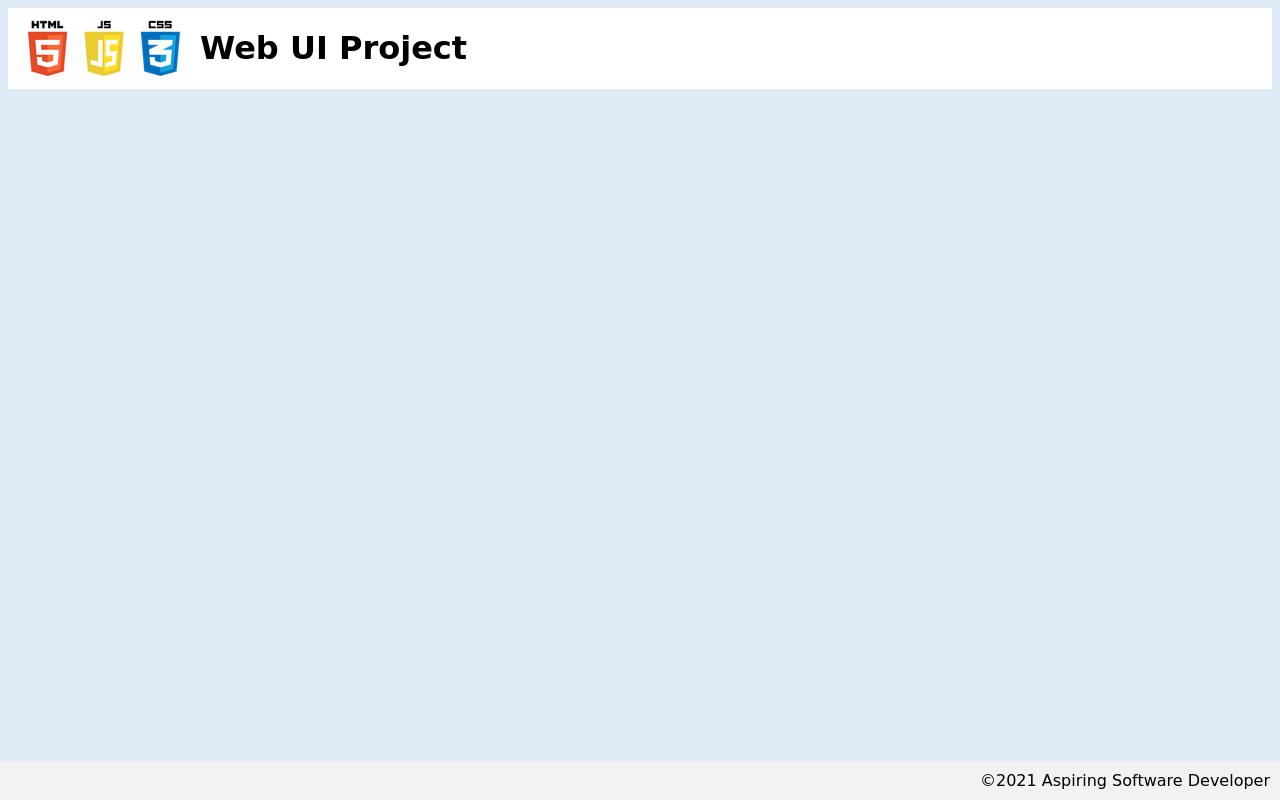
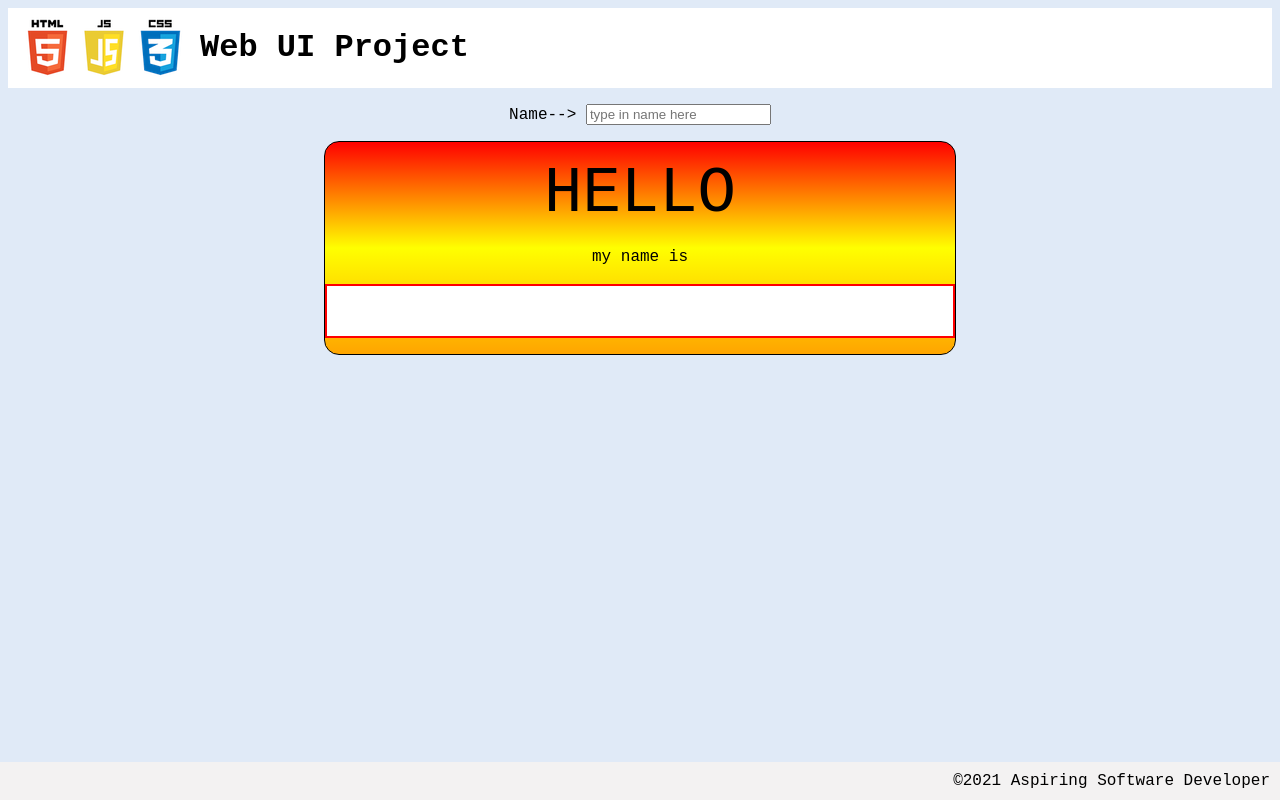
Before and after one commit to Zachary-Piontek/name-tag, a plain HTML site: page index.html in a window 1280 px wide. Drawn offline with Linux system fonts and the light colour scheme; a web font is replaced by a local one.

Commit message:
html and css added

```diff
--- a/index.html
+++ b/index.html
@@ -17,6 +17,23 @@
 
     <main>
 
+        <section>
+            <p>
+                <label>
+                    Name-->
+                    <input id="input-name" type="text" placeholder="type in name here">
+                </label>
+            </p>
+        </section>
+
+        <section id="name-tag">
+            <p>
+                <span id="hello-text">HELLO</span><br>
+                <span id="myname-text">my name is</span><br>
+                <span id="name-display"></span>
+            </p>
+        </section>
+
     </main>
 
     <footer>&copy;2021 Aspiring Software Developer</footer>
--- a/styles.css
+++ b/styles.css
@@ -7,7 +7,7 @@
 }
 
 body {
-    font-family: 'Hubballi', cursive;
+    font-family: monospace, 'Hubballi', cursive;
     background-color: var(--background);
 }
 
@@ -27,3 +27,30 @@ footer {
     justify-content: flex-end;
     background-color: var(--footer-background);
 }
+
+span {
+    display: block;
+}
+
+p {
+    text-align: center;
+}
+
+#name-tag {
+    border: 1px solid black;
+    background-image: linear-gradient(red, yellow, orange);
+    border-radius: 15px;
+    margin-left: 25%;
+    margin-right: 25%;
+}
+
+#hello-text {
+    font-size: 4em;
+}
+
+#name-display {
+    background-color: white;
+    padding-top: 25px;
+    padding-bottom: 25px;
+    border: 2px double red;
+}
```
